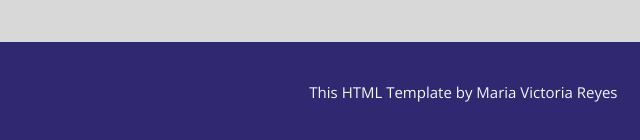
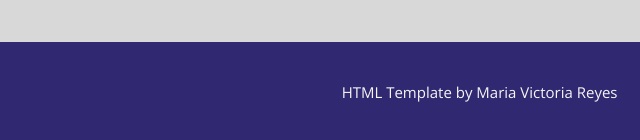
Before and after one commit to BeknSeattle/Responsive-flex-grid-site, a plain HTML site: page vicky.html in a window 1280 px wide. Shown: the part 2285-2425 px from the top of the page, 640-1280 px from the left. Drawn offline with nearby package versions, Linux system fonts and the light colour scheme.

Commit message:
edited footer info

```diff
--- a/vicky.html
+++ b/vicky.html
@@ -60,7 +60,7 @@
         </div>
       <footer class="footer">
             <p>Practice makes perfect. 2018</p>
-            <p class="push">This HTML Template by <a href="www.joygibek.com">Maria Victoria Reyes</a></p>
+            <p class="push">HTML Template by <a href="www.joygibek.com">Maria Victoria Reyes</a></p>
       </footer>
 </body>
 </html>
```
